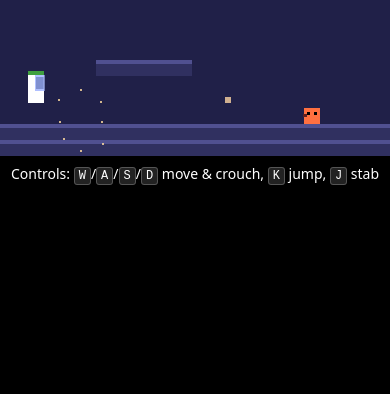
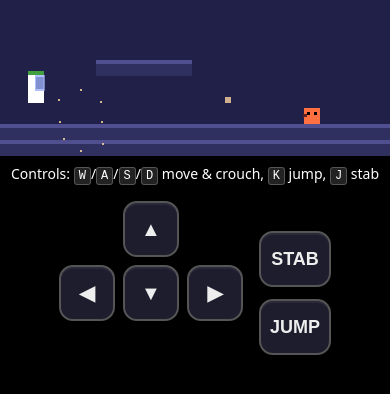
Before and after one commit to RivermanPaul/z2prototype, a plain HTML site: page zelda2.html in a window 390 px wide. Shown: the part 132-526 px from the top of the page. Drawn offline with Linux system fonts and the light colour scheme.

Commit message:
no message

```diff
--- a/zelda2.html
+++ b/zelda2.html
@@ -31,6 +31,73 @@
       font-family: monospace;
       font-size: 12px;
     }
+    #touch-controls {
+      display: flex;
+      flex-wrap: wrap;
+      justify-content: center;
+      align-items: center;
+      gap: 24px;
+      margin: 18px auto 32px;
+      max-width: 520px;
+      padding: 0 16px;
+      user-select: none;
+      touch-action: manipulation;
+    }
+    #touch-controls button {
+      width: 64px;
+      height: 64px;
+      border-radius: 14px;
+      border: 2px solid #555;
+      background: #1d1d2e;
+      color: #eee;
+      font-size: 18px;
+      font-weight: 600;
+      text-transform: uppercase;
+      box-shadow: inset 0 2px 0 rgba(255,255,255,0.05);
+      transition: transform 0.1s ease, background 0.1s ease;
+    }
+    #touch-controls button:active,
+    #touch-controls button.active {
+      background: #353562;
+      transform: translateY(2px);
+    }
+    #touch-controls .dpad {
+      display: grid;
+      grid-template-columns: repeat(3, 64px);
+      grid-template-rows: repeat(3, 64px);
+      gap: 8px;
+    }
+    #touch-controls .dpad button {
+      font-size: 20px;
+    }
+    #touch-controls .dpad button.empty {
+      visibility: hidden;
+      pointer-events: none;
+    }
+    #touch-controls .actions {
+      display: flex;
+      flex-direction: column;
+      gap: 12px;
+    }
+    #touch-controls .actions button {
+      width: 88px;
+    }
+    @media (max-width: 480px) {
+      #touch-controls {
+        gap: 16px;
+      }
+      #touch-controls button {
+        width: 56px;
+        height: 56px;
+      }
+      #touch-controls .dpad {
+        grid-template-columns: repeat(3, 56px);
+        grid-template-rows: repeat(3, 56px);
+      }
+      #touch-controls .actions button {
+        width: 72px;
+      }
+    }
   </style>
 </head>
 <body>
@@ -40,6 +107,23 @@
   <kbd>W</kbd>/<kbd>A</kbd>/<kbd>S</kbd>/<kbd>D</kbd> move &amp; crouch,
   <kbd>K</kbd> jump,
   <kbd>J</kbd> stab
+</div>
+<div id="touch-controls">
+  <div class="dpad">
+    <button class="empty" tabindex="-1" aria-hidden="true"></button>
+    <button data-key="w" aria-label="Up">▲</button>
+    <button class="empty" tabindex="-1" aria-hidden="true"></button>
+    <button data-key="a" aria-label="Left">◀</button>
+    <button data-key="s" aria-label="Down">▼</button>
+    <button data-key="d" aria-label="Right">▶</button>
+    <button class="empty" tabindex="-1" aria-hidden="true"></button>
+    <button class="empty" tabindex="-1" aria-hidden="true"></button>
+    <button class="empty" tabindex="-1" aria-hidden="true"></button>
+  </div>
+  <div class="actions">
+    <button data-key="j">Stab</button>
+    <button data-key="k">Jump</button>
+  </div>
 </div>
 
 <script>
@@ -130,6 +214,12 @@
     k: false
   };
 
+  function setKeyState(key, pressed) {
+    if (key in keys) {
+      keys[key] = pressed;
+    }
+  }
+
   window.addEventListener('keydown', (e) => {
     const k = e.key.toLowerCase();
     if (k in keys) {
@@ -144,6 +234,37 @@
       e.preventDefault();
     }
   });
+
+  const touchControls = document.getElementById('touch-controls');
+  if (touchControls) {
+    const buttons = touchControls.querySelectorAll('button[data-key]');
+    buttons.forEach((btn) => {
+      const key = btn.dataset.key;
+      const press = (e) => {
+        e.preventDefault();
+        setKeyState(key, true);
+        btn.classList.add('active');
+      };
+      const release = (e) => {
+        if (e) e.preventDefault();
+        setKeyState(key, false);
+        btn.classList.remove('active');
+      };
+      btn.addEventListener('pointerdown', press);
+      btn.addEventListener('pointerup', release);
+      btn.addEventListener('pointerleave', release);
+      btn.addEventListener('pointercancel', release);
+    });
+    // Ensure keys release if pointer leaves the browser viewport
+    window.addEventListener('pointerup', () => {
+      buttons.forEach((btn) => {
+        if (btn.classList.contains('active')) {
+          btn.classList.remove('active');
+          setKeyState(btn.dataset.key, false);
+        }
+      });
+    });
+  }
 
   function tileAtPixel(x, y) {
     const tx = Math.floor(x / TILE_SIZE);
```
